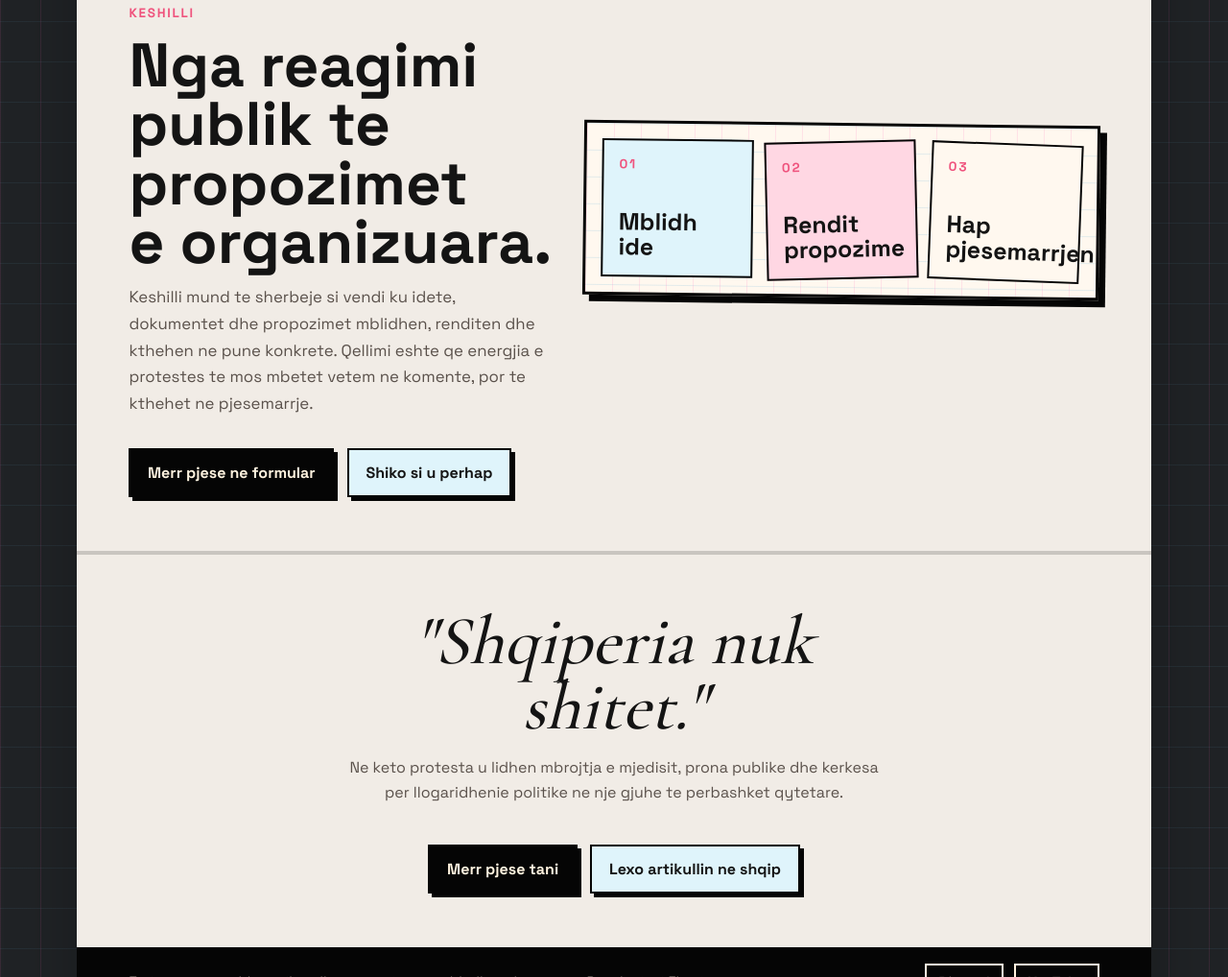
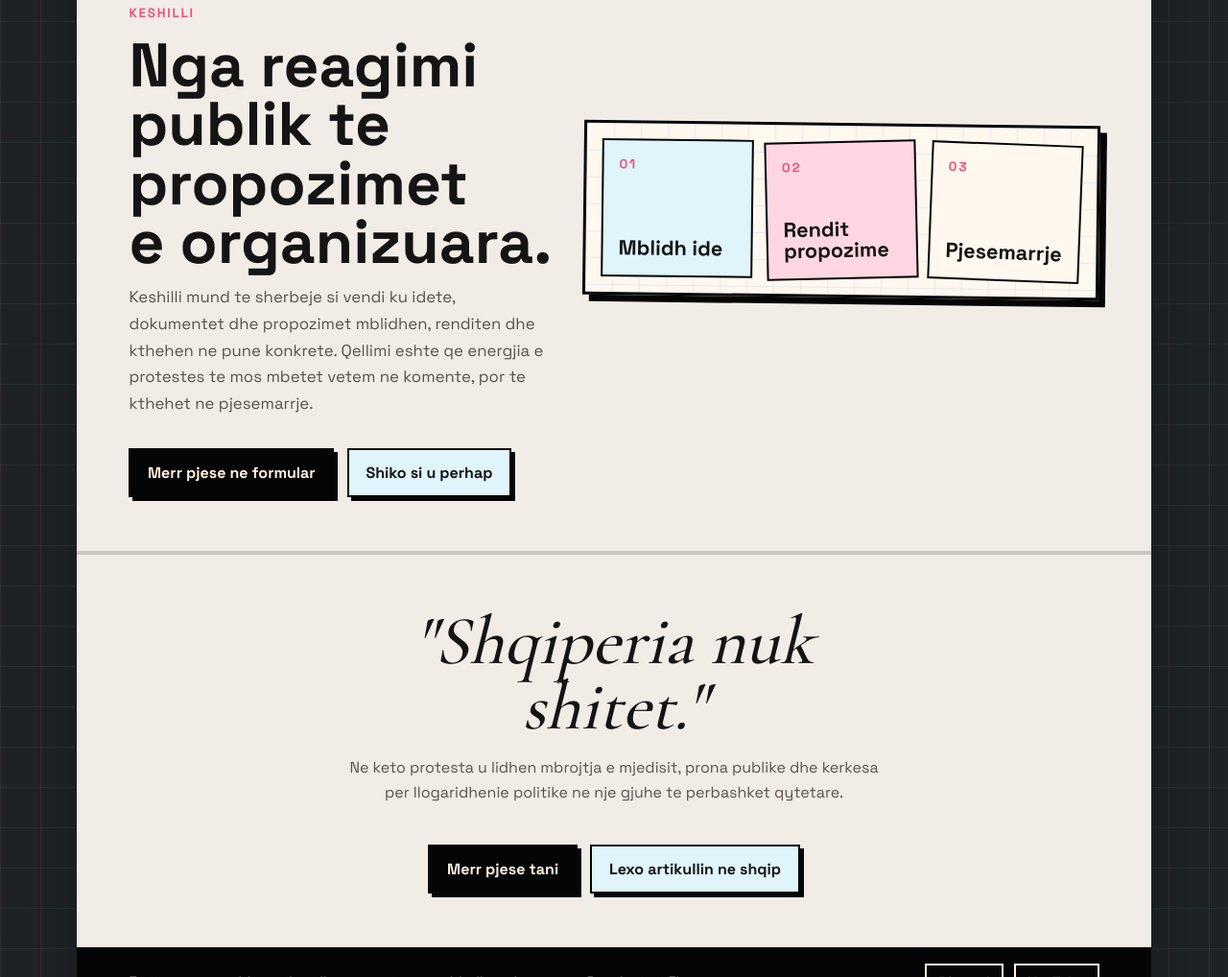
Before and after one commit to Flamingo-Revolution/flamingo-revolution-site, an Astro site: page / in a window 1280 px wide. Shown: the part 2834-3852 px from the top of the page at 96% size. Built offline with nearby package versions, Linux system fonts and the light colour scheme; Astro itself is replaced by a stand-in of ours.

Commit message:
Fix final card text wrapping

```diff
--- a/src/data/site.ts
+++ b/src/data/site.ts
@@ -199,7 +199,7 @@ export const siteCopy: Record<Locale, SiteCopy> = {
         label: "Shiko si u perhap",
         href: "#pillars"
       },
-      notes: ["Mblidh ide", "Rendit propozime", "Hap pjesemarrjen"]
+      notes: ["Mblidh ide", "Rendit propozime", "Pjesemarrje"]
     },
     closing: {
       quote:
@@ -341,7 +341,7 @@ export const siteCopy: Record<Locale, SiteCopy> = {
         label: "See how it spread",
         href: "#pillars"
       },
-      notes: ["Collect ideas", "Prioritize proposals", "Open participation"]
+      notes: ["Collect ideas", "Prioritize proposals", "Participation"]
     },
     closing: {
       quote:
--- a/src/styles/global.css
+++ b/src/styles/global.css
@@ -402,6 +402,7 @@ h3 {
   color: var(--text);
   font-size: 0.98rem;
   line-height: 1.15;
+  overflow-wrap: anywhere;
 }
 
 .metric-card span,
@@ -413,6 +414,7 @@ h3 {
 .footer-note p {
   color: var(--muted);
   line-height: 1.65;
+  overflow-wrap: anywhere;
 }
 
 .hero__visual {
@@ -670,8 +672,10 @@ h3 {
 
 .council-note strong {
   color: var(--text);
-  font-size: clamp(1.1rem, 2vw, 1.55rem);
+  font-size: clamp(1rem, 1.7vw, 1.35rem);
   line-height: 1.05;
+  overflow-wrap: anywhere;
+  word-break: normal;
 }
 
 .pillar-grid {
```
